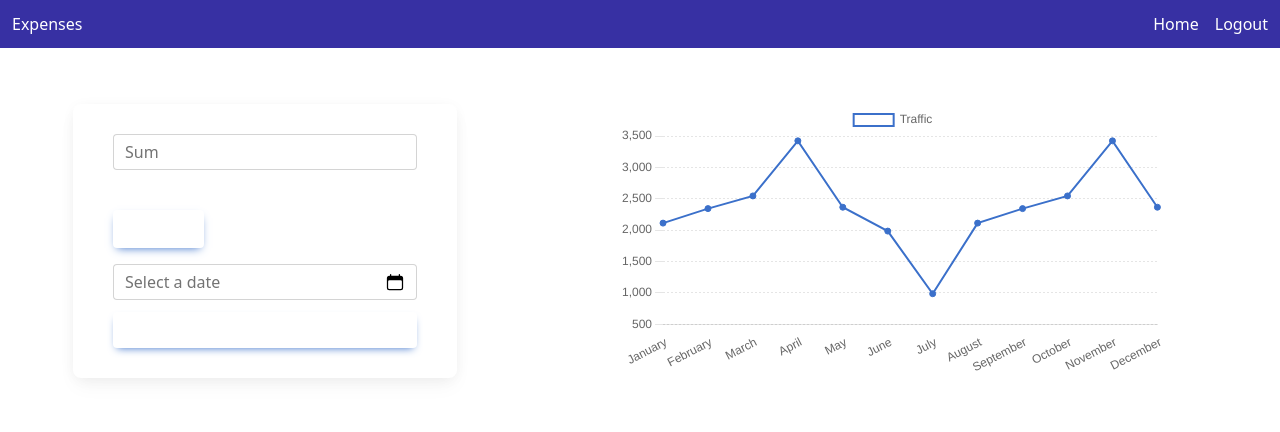
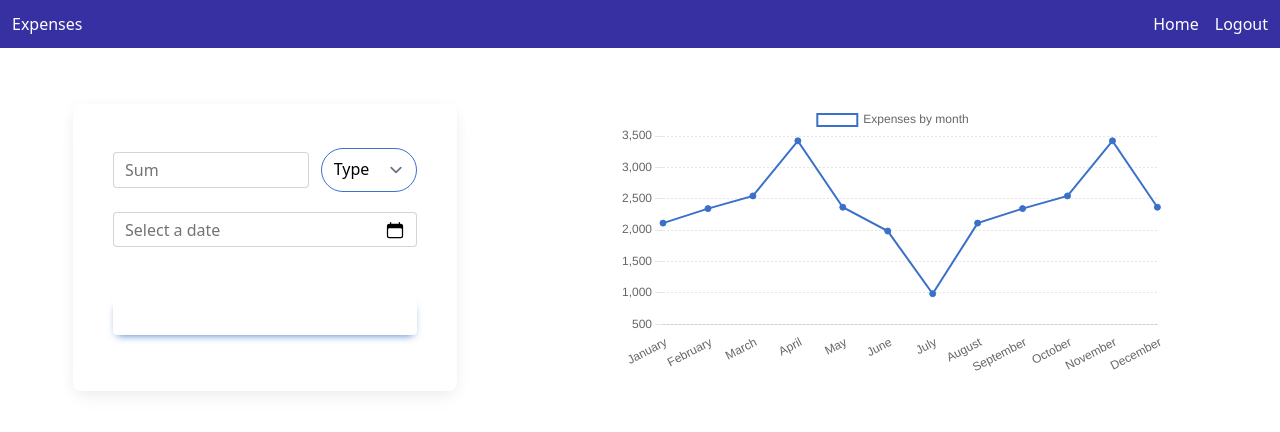
Before and after one commit to TeodorTod/expenses-fe, an Angular app: page /home in a window 1280 px wide. Shown: the top 432 px of the page. Built offline with nearby package versions, Linux system fonts and the light colour scheme; sample sign-in values are in the browser's storage; what tw-elements would draw is missing.

Commit message:
submit successful expense form

```diff
--- a/src/app/home/home.component.html
+++ b/src/app/home/home.component.html
@@ -1,50 +1,29 @@
 <div class="flex justify-around pt-10">
     <div
         class="w-1/2 block max-w-sm rounded-lg content-center bg-white p-6 shadow-[0_2px_15px_-3px_rgba(0,0,0,0.07),0_10px_20px_-2px_rgba(0,0,0,0.04)] dark:bg-neutral-700 px-10">
-        <form>
+        <form [formGroup]="expensesForm" (ngSubmit)="submitExpense()">
+            <div class="flex items-center gap-3 my-5">
             <!--Sum input-->
-            <div class="relative mb-6" data-te-input-wrapper-init>
-                <input type="number"
+            <div class="relative" data-te-input-wrapper-init>
+                <input type="number" formControlName="sum"
                     class="peer block min-h-[auto] w-full rounded border-0 bg-transparent px-3 py-[0.32rem] leading-[1.6] outline-none transition-all duration-200 ease-linear focus:placeholder:opacity-100 data-[te-input-state-active]:placeholder:opacity-100 motion-reduce:transition-none dark:text-neutral-200 dark:placeholder:text-neutral-200 [&:not([data-te-input-placeholder-active])]:placeholder:opacity-0"
                     id="exampleInputEmail2" aria-describedby="emailHelp" placeholder="Enter email" />
                 <label for="exampleInputEmail2"
                     class="pointer-events-none absolute left-3 top-0 mb-0 max-w-[90%] origin-[0_0] truncate pt-[0.37rem] leading-[1.6] text-neutral-500 transition-all duration-200 ease-out peer-focus:-translate-y-[0.9rem] peer-focus:scale-[0.8] peer-focus:text-primary peer-data-[te-input-state-active]:-translate-y-[0.9rem] peer-data-[te-input-state-active]:scale-[0.8] motion-reduce:transition-none dark:text-neutral-200 dark:peer-focus:text-primary">Sum</label>
             </div>
             <!--dropdown-->
-            <div class="relative py-4" data-te-dropdown-ref>
-                <button
-                    class="flex items-center whitespace-nowrap rounded bg-primary px-6 pb-2 pt-2.5 text-xs font-medium uppercase leading-normal text-white shadow-[0_4px_9px_-4px_#3b71ca] transition duration-150 ease-in-out hover:bg-primary-600 hover:shadow-[0_8px_9px_-4px_rgba(59,113,202,0.3),0_4px_18px_0_rgba(59,113,202,0.2)] focus:bg-primary-600 focus:shadow-[0_8px_9px_-4px_rgba(59,113,202,0.3),0_4px_18px_0_rgba(59,113,202,0.2)] focus:outline-none focus:ring-0 active:bg-primary-700 active:shadow-[0_8px_9px_-4px_rgba(59,113,202,0.3),0_4px_18px_0_rgba(59,113,202,0.2)] motion-reduce:transition-none dark:shadow-[0_4px_9px_-4px_rgba(59,113,202,0.5)] dark:hover:shadow-[0_8px_9px_-4px_rgba(59,113,202,0.2),0_4px_18px_0_rgba(59,113,202,0.1)] dark:focus:shadow-[0_8px_9px_-4px_rgba(59,113,202,0.2),0_4px_18px_0_rgba(59,113,202,0.1)] dark:active:shadow-[0_8px_9px_-4px_rgba(59,113,202,0.2),0_4px_18px_0_rgba(59,113,202,0.1)]"
-                    type="button" id="dropdownMenuButton1" data-te-dropdown-toggle-ref aria-expanded="false"
-                    data-te-ripple-init data-te-ripple-color="light">
-                    Type
-                    <span class="ml-2 w-2">
-                        <svg xmlns="http://www.w3.org/2000/svg" viewBox="0 0 20 20" fill="currentColor" class="h-5 w-5">
-                            <path fill-rule="evenodd"
-                                d="M5.23 7.21a.75.75 0 011.06.02L10 11.168l3.71-3.938a.75.75 0 111.08 1.04l-4.25 4.5a.75.75 0 01-1.08 0l-4.25-4.5a.75.75 0 01.02-1.06z"
-                                clip-rule="evenodd" />
-                        </svg>
-                    </span>
-                </button>
-                <ul class="absolute z-[1000] float-left m-0 hidden min-w-max list-none overflow-hidden rounded-lg border-none bg-white bg-clip-padding text-left text-base shadow-lg dark:bg-neutral-700 [&[data-te-dropdown-show]]:block"
-                    aria-labelledby="dropdownMenuButton1" data-te-dropdown-menu-ref>
-                    <li>
-                        <a class="block w-full whitespace-nowrap bg-transparent px-4 py-2 text-sm font-normal text-neutral-700 hover:bg-neutral-100 active:text-neutral-800 active:no-underline disabled:pointer-events-none disabled:bg-transparent disabled:text-neutral-400 dark:text-neutral-200 dark:hover:bg-neutral-600"
-                            href="#" data-te-dropdown-item-ref>Action</a>
-                    </li>
-                    <li>
-                        <a class="block w-full whitespace-nowrap bg-transparent px-4 py-2 text-sm font-normal text-neutral-700 hover:bg-neutral-100 active:text-neutral-800 active:no-underline disabled:pointer-events-none disabled:bg-transparent disabled:text-neutral-400 dark:text-neutral-200 dark:hover:bg-neutral-600"
-                            href="#" data-te-dropdown-item-ref>Another action</a>
-                    </li>
-                    <li>
-                        <a class="block w-full whitespace-nowrap bg-transparent px-4 py-2 text-sm font-normal text-neutral-700 hover:bg-neutral-100 active:text-neutral-800 active:no-underline disabled:pointer-events-none disabled:bg-transparent disabled:text-neutral-400 dark:text-neutral-200 dark:hover:bg-neutral-600"
-                            href="#" data-te-dropdown-item-ref>Something else here</a>
-                    </li>
-                </ul>
-            </div>
-
+            <div class="border border-custom-blue rounded-full" data-te-dropdown-ref>
+                <select formControlName="type" class="block w-full border-0 bg-transparent px-3 py-2 leading-[1.6] outline-none transition-all duration-200 ease-linear focus:placeholder:opacity-100 peer-focus:text-primary data-[te-input-state-active]:placeholder:opacity-100 motion-reduce:transition-none dark:text-neutral-200 dark:placeholder:text-neutral-200 dark:peer-focus:text-primary [&:not([data-te-input-placeholder-active])]:placeholder:opacity-0 border-custom-blue rounded-full">
+                  <option value="">Type</option>
+                  <ng-container *ngFor="let item of types">
+                    <option [value]="item">{{ item }}</option>
+                  </ng-container>
+                </select>
+              </div>
+        </div>
             <!--datepicker-->
-            <div class="relative mb-3" data-te-datepicker-init data-te-input-wrapper-init>
-                <input type="text"
+            <div class="relative my-5" data-te-datepicker-init data-te-input-wrapper-init>
+                <input type="text" formControlName="date"
                     class="peer block min-h-[auto] w-full rounded border-0 bg-transparent px-3 py-[0.32rem] leading-[1.6] outline-none transition-all duration-200 ease-linear focus:placeholder:opacity-100 peer-focus:text-primary data-[te-input-state-active]:placeholder:opacity-100 motion-reduce:transition-none dark:text-neutral-200 dark:placeholder:text-neutral-200 dark:peer-focus:text-primary [&:not([data-te-input-placeholder-active])]:placeholder:opacity-0"
                     placeholder="Select a date" />
                 <label for="floatingInput"
@@ -52,9 +31,9 @@
                     a date</label>
             </div>
 
-            <!--Sign in button-->
+            <!--Submit button-->
             <button type="submit"
-                class="dark:active:shadow-[0_8px_9px_-4px_rgba(59,113,202,0.2),0_4px_18px_0_rgba(59,113,202,0.1)]] inline-block w-full rounded bg-primary px-6 pb-2 pt-2.5 text-xs font-medium uppercase leading-normal text-white shadow-[0_4px_9px_-4px_#3b71ca] transition duration-150 ease-in-out hover:bg-primary-600 hover:shadow-[0_8px_9px_-4px_rgba(59,113,202,0.3),0_4px_18px_0_rgba(59,113,202,0.2)] focus:bg-primary-600 focus:shadow-[0_8px_9px_-4px_rgba(59,113,202,0.3),0_4px_18px_0_rgba(59,113,202,0.2)] focus:outline-none focus:ring-0 active:bg-primary-700 active:shadow-[0_8px_9px_-4px_rgba(59,113,202,0.3),0_4px_18px_0_rgba(59,113,202,0.2)] dark:shadow-[0_4px_9px_-4px_rgba(59,113,202,0.5)] dark:hover:shadow-[0_8px_9px_-4px_rgba(59,113,202,0.2),0_4px_18px_0_rgba(59,113,202,0.1)] dark:focus:shadow-[0_8px_9px_-4px_rgba(59,113,202,0.2),0_4px_18px_0_rgba(59,113,202,0.1)]"
+                class="my-8 dark:active:shadow-[0_8px_9px_-4px_rgba(59,113,202,0.2),0_4px_18px_0_rgba(59,113,202,0.1)]] inline-block w-full rounded bg-primary px-6 pb-2 pt-2.5 text-xs font-medium uppercase leading-normal text-white shadow-[0_4px_9px_-4px_#3b71ca] transition duration-150 ease-in-out hover:bg-primary-600 hover:shadow-[0_8px_9px_-4px_rgba(59,113,202,0.3),0_4px_18px_0_rgba(59,113,202,0.2)] focus:bg-primary-600 focus:shadow-[0_8px_9px_-4px_rgba(59,113,202,0.3),0_4px_18px_0_rgba(59,113,202,0.2)] focus:outline-none focus:ring-0 active:bg-primary-700 active:shadow-[0_8px_9px_-4px_rgba(59,113,202,0.3),0_4px_18px_0_rgba(59,113,202,0.2)] dark:shadow-[0_4px_9px_-4px_rgba(59,113,202,0.5)] dark:hover:shadow-[0_8px_9px_-4px_rgba(59,113,202,0.2),0_4px_18px_0_rgba(59,113,202,0.1)] dark:focus:shadow-[0_8px_9px_-4px_rgba(59,113,202,0.2),0_4px_18px_0_rgba(59,113,202,0.1)]"
                 data-te-ripple-init data-te-ripple-color="light">
                 Submit expense
             </button>
@@ -64,7 +43,7 @@
         </div>
     </div>
     <div class="w-1/2 px-10">
-        <canvas data-te-chart="line" data-te-dataset-label="Traffic"
+        <canvas data-te-chart="line" data-te-dataset-label="Expenses by month"
             data-te-labels="['January', 'February', 'March', 'April', 'May', 'June', 'July', 'August', 'September', 'October', 'November', 'December']"
             data-te-dataset-data="[2112, 2343, 2545, 3423, 2365, 1985, 987, 2112, 2343, 2545, 3423, 2365, 1985, 987]">
         </canvas>
--- a/src/app/home/home.component.ts
+++ b/src/app/home/home.component.ts
@@ -1,4 +1,4 @@
-import { Component, OnInit } from '@angular/core';
+import { Component, OnInit, inject } from '@angular/core';
 import { CommonModule } from '@angular/common';
 import {
   Datepicker,
@@ -8,18 +8,30 @@ import {
   Ripple,
   Chart
 } from "tw-elements";
+import { FormBuilder, FormGroup, ReactiveFormsModule, Validators } from '@angular/forms';
 
 
 
 @Component({
   selector: 'app-home',
   standalone: true,
-  imports: [CommonModule],
+  imports: [CommonModule, ReactiveFormsModule],
   templateUrl: './home.component.html',
   styleUrls: ['./home.component.scss']
 })
 export class HomeComponent implements OnInit {
   isDropdownOpen = false;
+  fb = inject(FormBuilder);
+  expensesForm: FormGroup;
+  types: any[] = ['Supermarket', 'Grocery', 'Pharmacy', 'Bills', 'Kid'];
+
+  constructor() {
+    this.expensesForm = this.fb.group({
+      sum: ['', Validators.required],
+      type: ['', Validators.required],
+      date: ['', Validators.required]
+    });
+  }
 
   ngOnInit(): void {
     initTE({ Datepicker, Input, Dropdown, Ripple, Chart });
@@ -28,4 +40,8 @@ export class HomeComponent implements OnInit {
   toggleDropdown() {
     this.isDropdownOpen = !this.isDropdownOpen;
   }
+
+  submitExpense() {
+    console.log(this.expensesForm.value);
+  }
 }
--- a/tailwind.config.js
+++ b/tailwind.config.js
@@ -5,7 +5,11 @@ module.exports = {
     "./node_modules/tw-elements/dist/js/**/*.js"
   ],
   theme: {
-    extend: {},
+    extend: {
+      borderColor: {
+        'custom-blue': '#3B71CA',
+      },
+    },
   },
   darkMode: "class",
   plugins: [require("tw-elements/dist/plugin.cjs")]
```
